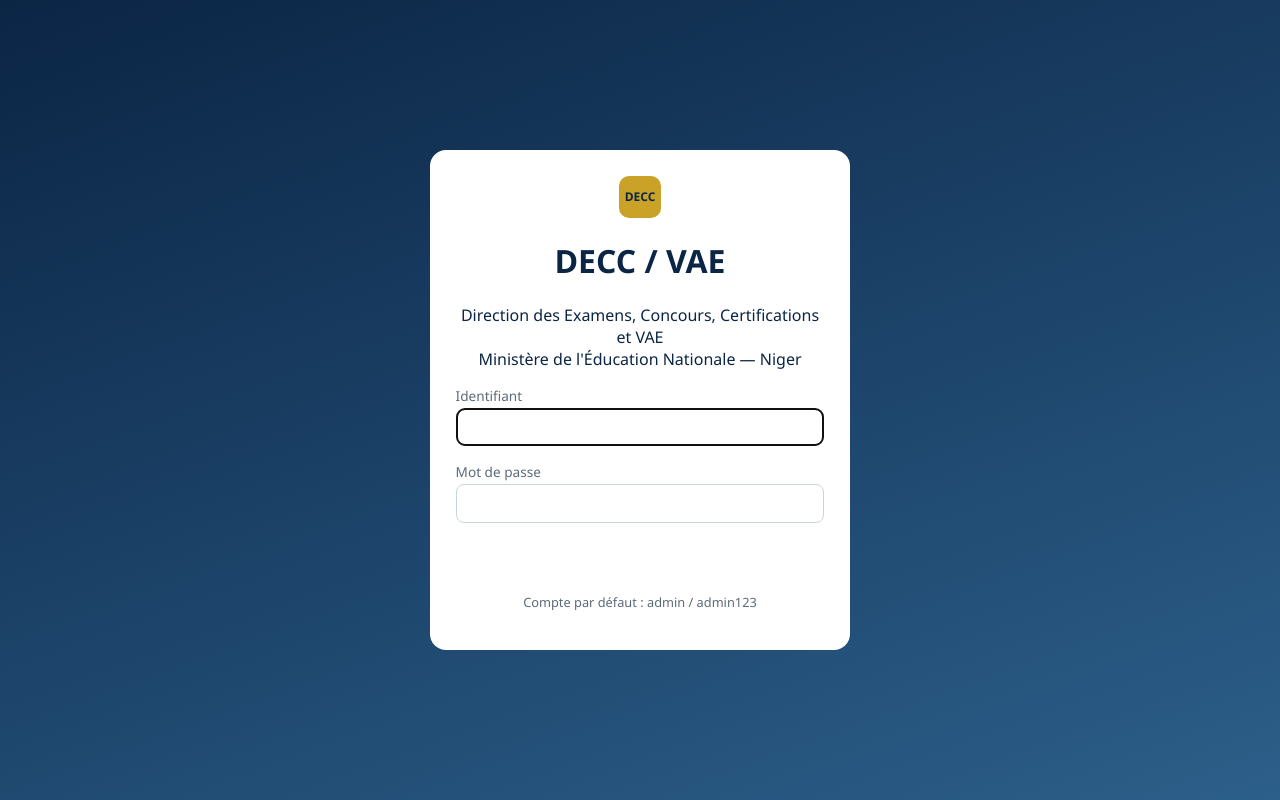
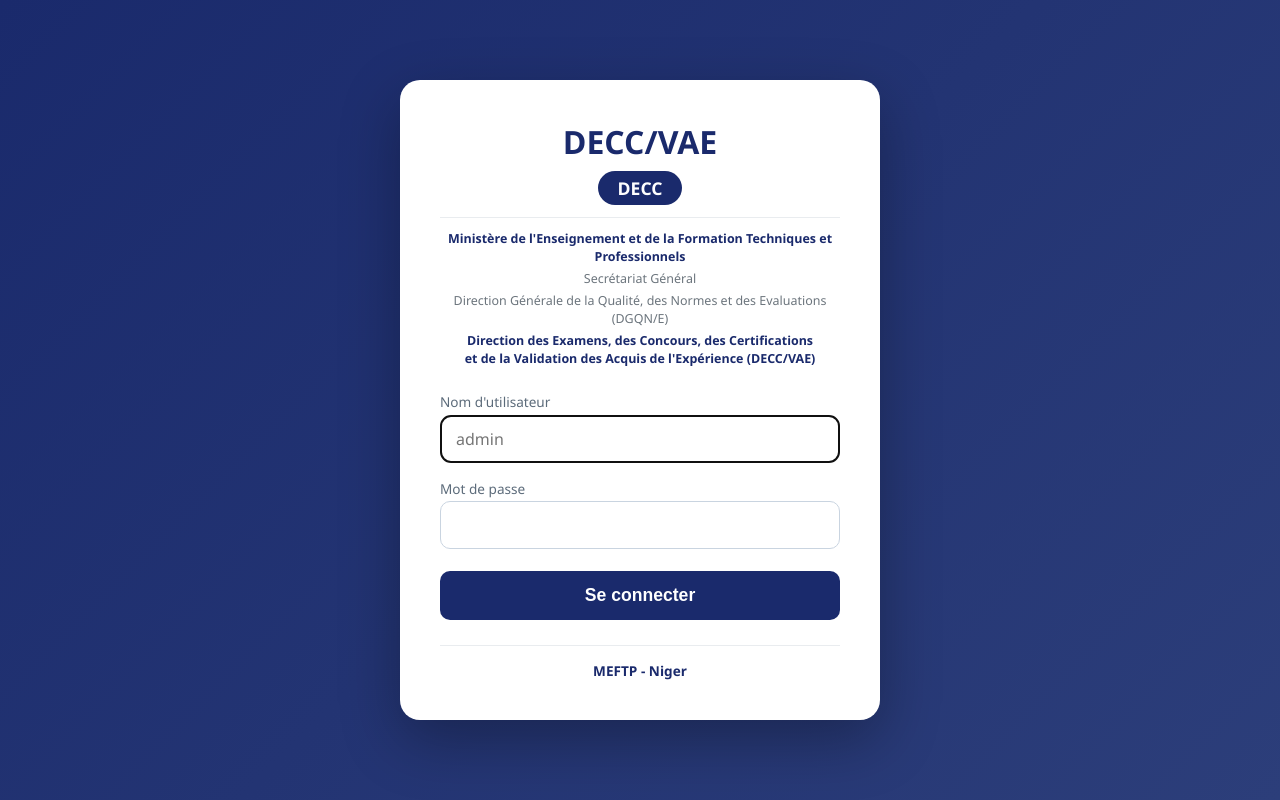
Before and after one commit to irikoyesaabi/decc-vae-reunion, a Django app: page /login/ in a window 1280 px wide. Run offline with Django 4.2, Linux system fonts and the light colour scheme.

Commit message:
Add official login hierarchy, visible action buttons, and admin logo settings.

```diff
--- a/decc_vae/decc_vae/urls.py
+++ b/decc_vae/decc_vae/urls.py
@@ -7,6 +7,6 @@ urlpatterns = [
     path("admin/", admin.site.urls),
     path("", include("reunions.urls")),
 ]
+urlpatterns += static(settings.MEDIA_URL, document_root=settings.MEDIA_ROOT)
 if settings.DEBUG:
-    urlpatterns += static(settings.MEDIA_URL, document_root=settings.MEDIA_ROOT)
     urlpatterns += static(settings.STATIC_URL, document_root=settings.STATIC_ROOT)
--- a/decc_vae/reunions/forms.py
+++ b/decc_vae/reunions/forms.py
@@ -1,7 +1,10 @@
 from django import forms
+from django.core.exceptions import ValidationError
 from django.forms import inlineformset_factory
 
-from .models import Point, Reunion
+from .models import Parametre, Point, Reunion
+
+LOGO_EXTENSIONS = {".png", ".jpg", ".jpeg", ".svg"}
 
 
 class ReunionForm(forms.ModelForm):
@@ -162,3 +165,39 @@ class MergeDbForm(forms.Form):
         label="Base SQLite à fusionner (.sqlite3 / .db)",
         widget=forms.ClearableFileInput(attrs={"class": "form-control", "accept": ".sqlite3,.db,.sqlite"}),
     )
+
+
+class ParametreForm(forms.ModelForm):
+    class Meta:
+        model = Parametre
+        fields = ["logo", "logo_actif", "nom_application"]
+        widgets = {
+            "logo": forms.FileInput(
+                attrs={"class": "form-control", "accept": "image/png,image/jpeg,image/svg+xml"}
+            ),
+            "logo_actif": forms.CheckboxInput(attrs={"class": "form-check-input"}),
+            "nom_application": forms.TextInput(attrs={"class": "form-control"}),
+        }
+
+    def clean_logo(self):
+        logo = self.cleaned_data.get("logo")
+        if not logo:
+            return logo
+        name = getattr(logo, "name", "") or ""
+        ext = name[name.rfind(".") :].lower() if "." in name else ""
+        if ext not in LOGO_EXTENSIONS:
+            raise ValidationError("Formats acceptés : PNG, JPG, SVG.")
+        if ext != ".svg":
+            try:
+                from PIL import Image
+
+                logo.seek(0)
+                image = Image.open(logo)
+                if image.width > 200 or image.height > 200:
+                    raise ValidationError("Le logo ne doit pas dépasser 200 × 200 pixels.")
+                logo.seek(0)
+            except ValidationError:
+                raise
+            except Exception:
+                raise ValidationError("Fichier image invalide.")
+        return logo
--- a/decc_vae/reunions/templates/reunions/dashboard.html
+++ b/decc_vae/reunions/templates/reunions/dashboard.html
@@ -2,6 +2,12 @@
 {% block title %}Tableau de bord — DECC/VAE{% endblock %}
 {% block page_title %}Tableau de bord{% endblock %}
 {% block content %}
+<div class="d-flex justify-content-between align-items-center mb-3 flex-wrap gap-2">
+    <div>
+        <p class="text-muted mb-0">Bienvenue sur la plateforme de gestion des réunions DECC/VAE</p>
+    </div>
+    <a href="{% url 'reunion_create' %}" class="btn btn-primary btn-lg">Nouvelle réunion</a>
+</div>
 <div class="stats-grid">
     <article class="stat-card"><span>Réunions</span><strong>{{ stats.nb_reunions }}</strong></article>
     <article class="stat-card danger"><span>Points critiques</span><strong>{{ stats.nb_critiques }}</strong></article>
--- a/decc_vae/reunions/templates/reunions/import_excel.html
+++ b/decc_vae/reunions/templates/reunions/import_excel.html
@@ -9,9 +9,9 @@
     <form method="post" enctype="multipart/form-data">
         {% csrf_token %}
         {{ form.fichier.label_tag }}{{ form.fichier }}
-        <div class="mt-3 d-flex gap-2">
-            <button class="btn btn-success" type="submit">Enregistrer</button>
-            <a class="btn btn-secondary" href="{% url 'reunion_detail' reunion.pk %}">Annuler</a>
+        <div class="mt-4 d-flex gap-2 flex-wrap">
+            <button class="btn btn-success btn-lg" type="submit">Enregistrer</button>
+            <a class="btn btn-secondary btn-lg" href="{% url 'reunion_detail' reunion.pk %}">Annuler</a>
         </div>
     </form>
 </div>
--- a/decc_vae/reunions/templates/reunions/login.html
+++ b/decc_vae/reunions/templates/reunions/login.html
@@ -2,29 +2,117 @@
 <!DOCTYPE html>
 <html lang="fr">
 <head>
-    <meta charset="utf-8">
-    <meta name="viewport" content="width=device-width, initial-scale=1">
-    <title>Connexion — DECC/VAE</title>
+    <meta charset="UTF-8">
+    <meta name="viewport" content="width=device-width, initial-scale=1.0">
+    <title>Connexion - DECC/VAE</title>
     <link rel="stylesheet" href="{% static 'css/style.css' %}">
+    <style>
+        body.login-page {
+            background: linear-gradient(135deg, #1a2a6c 0%, #2c3e7a 100%);
+            min-height: 100vh;
+            display: flex;
+            align-items: center;
+            justify-content: center;
+            font-family: "Segoe UI", Tahoma, Geneva, Verdana, sans-serif;
+            margin: 0;
+            padding: 20px;
+        }
+        .login-card {
+            background: white;
+            border-radius: 20px;
+            padding: 40px;
+            box-shadow: 0 20px 60px rgba(0,0,0,0.3);
+            width: 100%;
+            max-width: 480px;
+        }
+        .login-card .logo { text-align: center; margin-bottom: 24px; }
+        .login-card .logo h2 {
+            color: #1a2a6c;
+            font-weight: 700;
+            font-size: 2rem;
+            margin: 0 0 8px;
+        }
+        .login-card .logo .badge-decc {
+            background: #1a2a6c;
+            color: white;
+            padding: 5px 20px;
+            border-radius: 20px;
+            font-size: 1.1rem;
+            font-weight: 600;
+            display: inline-block;
+        }
+        .login-card .logo .ministry {
+            font-size: 0.78rem;
+            color: #6c757d;
+            margin: 4px 0;
+            line-height: 1.45;
+        }
+        .login-card .logo .ministry strong { color: #1a2a6c; }
+        .login-card .logo hr { margin: 12px 0; border: 0; border-top: 1px solid #e9ecef; }
+        .login-card .form-control {
+            border-radius: 10px;
+            padding: 12px 15px;
+        }
+        .login-card .btn-primary {
+            border-radius: 10px;
+            padding: 14px;
+            font-weight: 700;
+            background: #1a2a6c;
+            border: none;
+            font-size: 1.1rem;
+            color: #fff;
+            width: 100%;
+            cursor: pointer;
+        }
+        .login-card .btn-primary:hover { background: #2c3e7a; }
+        .login-card .footer {
+            text-align: center;
+            margin-top: 25px;
+            padding-top: 15px;
+            border-top: 1px solid #e9ecef;
+            font-size: 0.85rem;
+            color: #6c757d;
+        }
+        .login-card .footer .mefp { color: #1a2a6c; font-weight: 600; }
+        @media (max-width: 480px) {
+            .login-card { padding: 25px; }
+            .login-card .logo h2 { font-size: 1.5rem; }
+            .login-card .logo .ministry { font-size: 0.68rem; }
+        }
+    </style>
 </head>
-<body class="login-body">
+<body class="login-page">
     <div class="login-card">
-    <div class="login-header">
-        <div class="brand-mark">DECC</div>
-        <h1>DECC / VAE</h1>
-        <p>Direction des Examens, Concours, Certifications et VAE<br>Ministère de l'Éducation Nationale — Niger</p>
+        <div class="logo">
+            <h2>DECC/VAE</h2>
+            <span class="badge-decc">DECC</span>
+            <hr>
+            <p class="ministry"><strong>Ministère de l'Enseignement et de la Formation Techniques et Professionnels</strong></p>
+            <p class="ministry">Secrétariat Général</p>
+            <p class="ministry">Direction Générale de la Qualité, des Normes et des Evaluations (DGQN/E)</p>
+            <p class="ministry"><strong>Direction des Examens, des Concours, des Certifications<br>et de la Validation des Acquis de l'Expérience (DECC/VAE)</strong></p>
         </div>
+
+        {% if messages %}
+            {% for message in messages %}
+                <div class="alert alert-{{ message.tags }}">{{ message }}</div>
+            {% endfor %}
+        {% endif %}
         {% if error %}<div class="alert alert-danger">{{ error }}</div>{% endif %}
+
         <form method="post" action="{% url 'login' %}">
             {% csrf_token %}
             <input type="hidden" name="next" value="{{ request.GET.next }}">
-        <label class="form-label" for="username">Identifiant</label>
-        <input class="form-control" id="username" name="username" required autofocus>
+            <label class="form-label" for="username">Nom d'utilisateur</label>
+            <input type="text" class="form-control" id="username" name="username" placeholder="admin" required autofocus>
             <label class="form-label mt-3" for="password">Mot de passe</label>
-        <input class="form-control" id="password" name="password" type="password" required>
-        <button class="btn btn-success w-100 mt-4" type="submit">Se connecter</button>
+            <input type="password" class="form-control" id="password" name="password" required>
+            <button type="submit" class="btn btn-primary btn-lg w-100 mt-4">Se connecter</button>
         </form>
-    <p class="login-hint">Compte par défaut : admin / admin123</p>
+
+        <div class="footer">
+            <span class="mefp">MEFTP - Niger</span>
+        </div>
     </div>
 </body>
 </html>
--- a/decc_vae/reunions/templates/reunions/point_form.html
+++ b/decc_vae/reunions/templates/reunions/point_form.html
@@ -16,9 +16,9 @@
         <div class="col-md-6">{{ form.responsable.label_tag }}{{ form.responsable }}</div>
         <div class="col-md-6">{{ form.delai.label_tag }}{{ form.delai }}</div>
     </div>
-    <div class="mt-3 d-flex gap-2">
-        <button class="btn btn-success" type="submit">Enregistrer</button>
-        <a class="btn btn-secondary" href="{% url 'reunion_detail' reunion.pk %}">Annuler</a>
+    <div class="mt-4 d-flex gap-2 flex-wrap">
+        <button class="btn btn-success btn-lg" type="submit">Enregistrer</button>
+        <a class="btn btn-secondary btn-lg" href="{% url 'reunion_detail' reunion.pk %}">Annuler</a>
     </div>
 </form>
 {% endblock %}
--- a/decc_vae/reunions/templates/reunions/reunion_confirm_delete.html
+++ b/decc_vae/reunions/templates/reunions/reunion_confirm_delete.html
@@ -7,8 +7,8 @@
     <p class="text-danger">Tous les points associés seront également supprimés.</p>
     <form method="post">
         {% csrf_token %}
-        <button class="btn btn-success" type="submit">Enregistrer la suppression</button>
-        <a class="btn btn-secondary" href="{% url 'reunion_detail' reunion.pk %}">Annuler</a>
+        <button class="btn btn-danger btn-lg" type="submit">Supprimer</button>
+        <a class="btn btn-secondary btn-lg" href="{% url 'reunion_detail' reunion.pk %}">Annuler</a>
     </form>
 </div>
 {% endblock %}
--- a/decc_vae/reunions/templates/reunions/reunion_form.html
+++ b/decc_vae/reunions/templates/reunions/reunion_form.html
@@ -46,9 +46,9 @@
             </div>
         </fieldset>
     {% endfor %}
-    <div class="mt-3 d-flex gap-2">
-        <button class="btn btn-success" type="submit">Enregistrer</button>
-        <a class="btn btn-secondary" href="{% if reunion %}{% url 'reunion_detail' reunion.pk %}{% else %}{% url 'reunion_list' %}{% endif %}">Annuler</a>
+    <div class="mt-4 d-flex gap-2 flex-wrap">
+        <button type="submit" class="btn btn-success btn-lg">Enregistrer</button>
+        <a href="{% if reunion %}{% url 'reunion_detail' reunion.pk %}{% else %}{% url 'reunion_list' %}{% endif %}" class="btn btn-secondary btn-lg">Annuler</a>
     </div>
 </form>
 {% endblock %}
--- a/decc_vae/reunions/urls.py
+++ b/decc_vae/reunions/urls.py
@@ -24,6 +24,8 @@ urlpatterns = [
     path("reunions/<int:pk>/points/ajouter/", login_required(views.point_create), name="point_create"),
     path("points/<int:pk>/modifier/", login_required(views.point_update), name="point_update"),
     path("points/<int:pk>/supprimer/", login_required(views.point_delete), name="point_delete"),
+    path("parametres/", views.parametres, name="parametres"),
+    path("parametres/supprimer-logo/", views.supprimer_logo, name="supprimer_logo"),
 ]
 
 admin.site.site_header = "Administration DECC/VAE"
--- a/decc_vae/reunions/views.py
+++ b/decc_vae/reunions/views.py
@@ -4,6 +4,7 @@ import tempfile
 from pathlib import Path
 
 from django.contrib import messages
+from django.contrib.admin.views.decorators import staff_member_required
 from django.contrib.auth import authenticate, login, logout
 from django.db.models import Count, Q
 from django.http import HttpResponse
@@ -24,6 +25,7 @@ from .export_utils import (
 from .forms import (
     ImportExcelForm,
     MergeDbForm,
+    ParametreForm,
     PointForm,
     PointFormSet,
     RapportForm,
@@ -31,7 +33,7 @@ from .forms import (
     ReunionForm,
 )
 from .merge_db import merge_sqlite_file
-from .models import Point, Reunion
+from .models import Parametre, Point, Reunion
 
 
 def login_view(request):
@@ -358,3 +360,33 @@ def merge_databases(request):
     else:
         form = MergeDbForm()
     return render(request, "reunions/merge_db.html", {"form": form})
+
+
+@staff_member_required
+def parametres(request):
+    instance = Parametre.get_instance()
+    if request.method == "POST":
+        form = ParametreForm(request.POST, request.FILES, instance=instance)
+        if form.is_valid():
+            form.save()
+            messages.success(request, "Paramètres mis à jour.")
+            return redirect("parametres")
+        messages.error(request, "Corrigez les erreurs du formulaire.")
+    else:
+        form = ParametreForm(instance=instance)
+    return render(
+        request,
+        "reunions/parametres.html",
+        {"form": form, "instance": instance, "titre": "Paramètres de l'application"},
+    )
+
+
+@staff_member_required
+def supprimer_logo(request):
+    instance = Parametre.get_instance()
+    if instance.logo:
+        instance.logo.delete(save=False)
+        instance.logo = None
+        instance.save()
+        messages.success(request, "Logo personnalisé supprimé. Le logo par défaut est rétabli.")
+    return redirect("parametres")
--- a/decc_vae/static/css/decc.css
+++ b/decc_vae/static/css/decc.css
@@ -47,9 +47,12 @@ a { color: var(--accent); text-decoration: none; }
   display: inline-block; border: 1px solid transparent; border-radius: 8px; padding: .45rem .85rem;
   font-size: .9rem; cursor: pointer; background: #fff;
 }
-.btn-decc, .btn-primary { background: var(--navy); color: #fff; }
+.btn-decc, .btn-primary { background: #1a2a6c; color: #fff; font-weight: 600; }
 .btn-success { background: #1e7a46; color: #fff; font-weight: 600; }
-.btn-secondary { background: #5c6b7a; color: #fff; }
+.btn-secondary { background: #5c6b7a; color: #fff; font-weight: 600; }
+.btn-warning { background: #c47b12; color: #fff; font-weight: 600; }
+.btn-info, .btn-info.text-white { background: #3d7ea6; color: #fff; font-weight: 600; }
+.btn-lg { padding: .7rem 1.4rem; font-size: 1.05rem; font-weight: 700; }
 .btn-outline-decc { border-color: var(--navy); color: var(--navy); }
 .btn-outline-secondary { border-color: #c5d0db; color: #445; }
 .btn-outline-danger, .btn-danger { background: var(--danger); color: #fff; }
@@ -91,6 +94,20 @@ label, .form-label { font-size: .85rem; color: var(--muted); display: block; mar
 .login-header { text-align: center; margin-bottom: 1rem; color: var(--navy); }
 .login-header .brand-mark { margin: 0 auto .6rem; }
 .login-hint { text-align: center; color: var(--muted); font-size: .8rem; margin-top: 1rem; }
+.brand-logo, .header-logo { max-height: 42px; width: auto; object-fit: contain; }
+.header-logo-text, .logo-text {
+  font-size: 1.25rem;
+  font-weight: 700;
+  color: #1a2a6c;
+  white-space: nowrap;
+}
+.sidebar .logo-text { color: #fff; font-size: 1.05rem; }
+.logo-preview { text-align: center; padding: 1rem; background: #f4f6f8; border-radius: 10px; }
+.logo-preview-img { max-height: 100px; max-width: 200px; }
+.text-muted { color: var(--muted); }
+.text-white { color: #fff; }
+.px-5 { padding-left: 2rem; padding-right: 2rem; }
+.mb-3 { margin-bottom: 1rem; }
 .filter-panel { margin-bottom: 1rem; }
 .errorlist { color: var(--danger); font-size: .8rem; list-style: none; padding: 0; }
 @media (max-width: 1100px) {
```
Also changed, not shown: decc_vae/reunions/admin.py (+9 -1 lines), decc_vae/reunions/models.py (+36 -0 lines), decc_vae/reunions/templates/reunions/base.html (+19 -5 lines), decc_vae/reunions/templates/reunions/parametres.html (added, +55 -0 lines), decc_vae/reunions/templates/reunions/reunion_detail.html (+9 -6 lines), decc_vae/reunions/templates/reunions/reunion_list.html (+11 -8 lines), decc_vae/reunions/templatetags/reunions_extras.py (added, +24 -0 lines), decc_vae/reunions/migrations/0001_initial.py (added), decc_vae/reunions/migrations/0002_parametre.py (added). Lines whose indentation alone changed are shown as unchanged.
